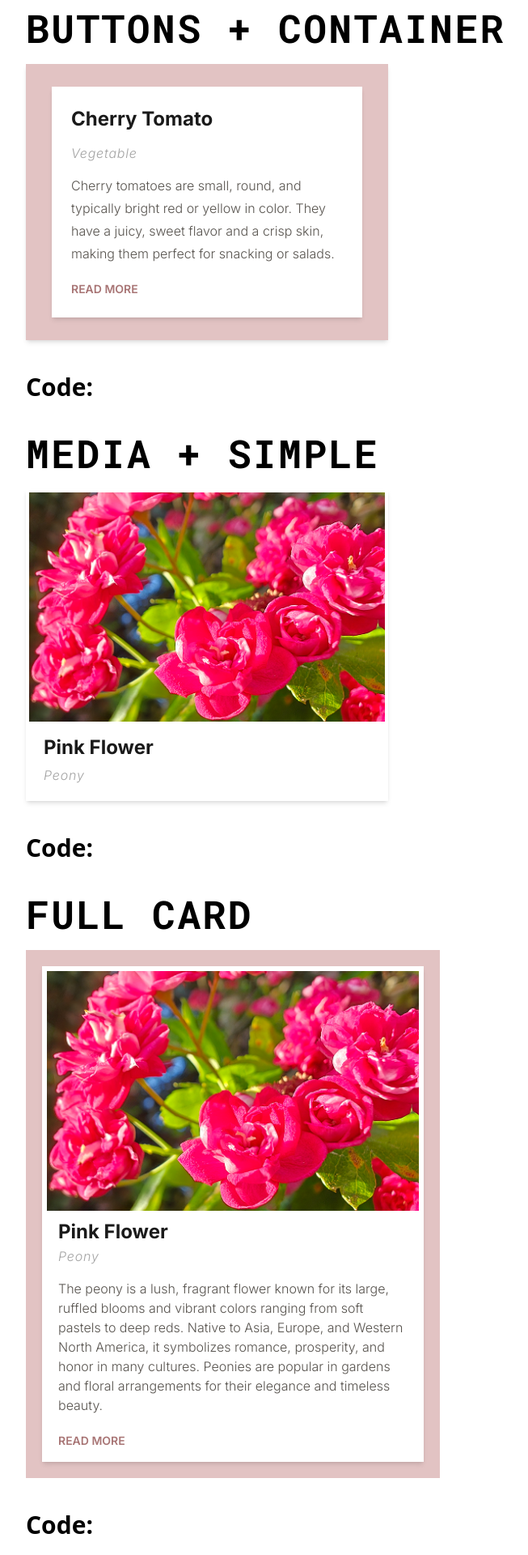
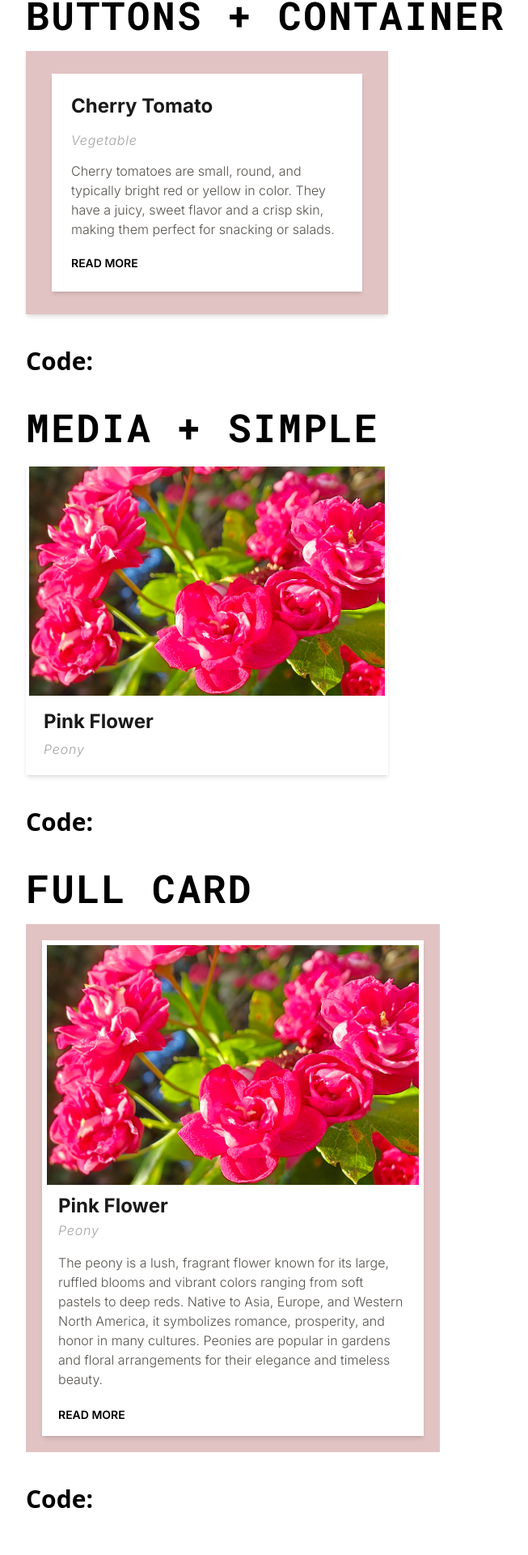
Before and after one commit to nataliakuntic/pastel-ui, a React (Vite) app: page /card in a window 1280 px wide. Shown: the part 1512-3432 px from the top of the page at 81% size, without its empty margins (312-965 px from the left). Built offline with nearby package versions, Linux system fonts and the light colour scheme.

Commit message:
Added Type ThemeName
ThemeName contains all the color scheme names used in the components:
dustyrose, pistachio, honey, aquafrost, lilac.
Changes were made also in ColorSchemePicker for consistency.
Card components have been edited for consistency.

```diff
--- a/src/pastel-ui-library/components/Card/LargeCard.tsx
+++ b/src/pastel-ui-library/components/Card/LargeCard.tsx
@@ -1,8 +1,9 @@
 import { useState } from "react";
-import cardThemes from "./cardThemes";
+import { ThemeName } from "../../types";
+import { getCardThemeStyle } from "./cardThemes";
 
 export interface LargeCardProps {
-  colorScheme: "dustyrose" | "pistachio" | "honey" | "aquafrost" | "lilac";
+  colorScheme: ThemeName;
   title: string | number | React.ReactNode;
   subtitle: string | number | React.ReactNode;
   description: string | number | React.ReactNode;
@@ -24,7 +25,7 @@
   hasContainer,
   expandedDetails,
 }) => {
-  const theme = cardThemes[colorScheme].variants.large;
+  const theme = getCardThemeStyle(colorScheme).variants.large;
 
   const [isExpanded, setIsExpanded] = useState<boolean>(false);
 
@@ -36,14 +37,18 @@
     <>
       <div className="bg-white shadow-md p-1.5 text-left">
         <img src={img} alt={alt} className="w-full h-auto" />
-        <div className={`${cardThemes[colorScheme].title} pt-2.5 pl-3.5`}>
+        <div
+          className={`${getCardThemeStyle(colorScheme).title} pt-2.5 pl-3.5`}
+        >
           {title}
         </div>
-        <div className={`${cardThemes[colorScheme].subtitle} pl-3.5`}>
+        <div className={`${getCardThemeStyle(colorScheme).subtitle} pl-3.5`}>
           {subtitle}
         </div>
         <div
-          className={`${cardThemes[colorScheme].variants.large.description} p-3.5`}
+          className={`${
+            getCardThemeStyle(colorScheme).variants.large.description
+          } p-3.5`}
         >
           {description}
         </div>
--- a/src/pastel-ui-library/components/Card/MediumCard.tsx
+++ b/src/pastel-ui-library/components/Card/MediumCard.tsx
@@ -1,8 +1,9 @@
 import { useState } from "react";
-import cardThemes from "./cardThemes";
+import { ThemeName } from "../../types";
+import { getCardThemeStyle } from "./cardThemes";
 
 interface MediumCardProps {
-  colorScheme: "dustyrose" | "pistachio" | "honey" | "aquafrost" | "lilac";
+  colorScheme: ThemeName;
   title: string | number | React.ReactNode;
   subtitle: string | number | React.ReactNode;
   description: string | number | React.ReactNode;
@@ -20,7 +21,7 @@
   hasContainer,
   expandedDetails,
 }) => {
-  const theme = cardThemes[colorScheme].variants.medium;
+  const theme = getCardThemeStyle(colorScheme).variants.medium;
 
   const [isExpanded, setIsExpanded] = useState<boolean>(false);
 
@@ -31,10 +32,14 @@
   const content = (
     <>
       <div className="bg-white shadow-md p-6 text-left space-y-3">
-        <div className={`${cardThemes[colorScheme].title}`}>{title}</div>
-        <div className={`${cardThemes[colorScheme].subtitle}`}>{subtitle}</div>
+        <div className={`${getCardThemeStyle(colorScheme).title}`}>{title}</div>
+        <div className={`${getCardThemeStyle(colorScheme).subtitle}`}>
+          {subtitle}
+        </div>
         <div
-          className={`${cardThemes[colorScheme].variants.medium.description}`}
+          className={`${
+            getCardThemeStyle(colorScheme).variants.large.description
+          }`}
         >
           {description}
         </div>
--- a/src/pastel-ui-library/components/Card/cardThemes.ts
+++ b/src/pastel-ui-library/components/Card/cardThemes.ts
@@ -39,7 +39,7 @@
   };
 }
 
-const getCardThemeStyle = (themeName?: ThemeName) => {
+export const getCardThemeStyle = (themeName?: ThemeName): CardTheme => {
   return {
     title: `font-inter text-2xl font-bold text-title`,
     subtitle: `text-subtitle tracking-wider italic font-light font-inter leading-7`,
@@ -70,173 +70,3 @@
     },
   };
 };
-
-const cardThemes: Record<string, CardTheme> = {
-  dustyrose: {
-    title: "font-inter text-2xl font-bold text-title",
-    subtitle:
-      "text-subtitle tracking-wider italic font-light font-inter leading-7",
-    variants: {
-      small: {
-        description: "text-description font-light font-inter leading-7",
-      },
-      medium: {
-        description: "text-description font-light font-inter leading-7",
-        expandedDetails: "text-description font-light font-inter leading-7",
-        containerClasses: "bg-dustyrose px-8 py-7 shadow-md",
-        inlineButton: {
-          text: "text-sm uppercase font-semibold text-inline-button-dustyrose",
-          hoverBg: "hover:bg-inline-button-dustyrose",
-          hoverText:
-            "text-sm font-inter uppercase font-semibold hover:text-inline-button-hover-text",
-        },
-      },
-      large: {
-        description: "text-description font-light font-inter leading-6",
-        expandedDetails:
-          "text-description font-light font-inter leading-6 pt-1 pb-3.5 px-3.5",
-        containerClasses: "bg-dustyrose p-5",
-        inlineButton: {
-          text: "text-sm font-inter uppercase font-semibold text-inline-button-dustyrose",
-          hoverBg: "hover:bg-inline-button-dustyrose",
-          hoverText:
-            "text-sm font-inter uppercase font-semibold hover:text-inline-button-hover-text",
-        },
-      },
-    },
-  },
-  pistachio: {
-    title: "font-inter text-2xl font-bold text-title",
-    subtitle:
-      "text-subtitle tracking-wider italic font-light font-inter leading-7",
-    variants: {
-      small: {
-        description: "text-description font-light font-inter leading-7",
-      },
-      medium: {
-        description: "text-description font-light font-inter leading-7",
-        expandedDetails: "text-description font-light font-inter leading-7",
-        containerClasses: "bg-pistachio px-8 py-7 shadow-md",
-        inlineButton: {
-          text: "text-sm font-inter uppercase font-semibold text-inline-button-pistachio",
-          hoverBg: "hover:bg-inline-button-pistachio",
-          hoverText:
-            "text-sm font-inter uppercase font-semibold hover:text-inline-button-hover-text",
-        },
-      },
-      large: {
-        description: "text-description font-light font-inter leading-6",
-        expandedDetails:
-          "text-description font-light font-inter leading-6 pt-1 pb-3.5 px-3.5",
-        containerClasses: "bg-pistachio p-5",
-        inlineButton: {
-          text: "text-sm font-inter uppercase font-semibold text-inline-button-pistachio",
-          hoverBg: "hover:bg-inline-button-pistachio",
-          hoverText:
-            "text-sm font-inter uppercase font-semibold hover:text-inline-button-hover-text",
-        },
-      },
-    },
-  },
-  honey: {
-    title: "font-inter text-2xl font-bold text-title",
-    subtitle:
-      "text-subtitle tracking-wider italic font-light font-inter leading-7",
-    variants: {
-      small: {
-        description: "text-description font-light font-inter leading-7",
-      },
-      medium: {
-        description: "text-description font-light font-inter leading-7",
-        expandedDetails: "text-description font-light font-inter leading-7",
-        containerClasses: "bg-honey px-8 py-7 shadow-md",
-        inlineButton: {
-          text: "text-sm font-inter uppercase font-semibold text-inline-button-honey",
-          hoverBg: "hover:bg-inline-button-honey",
-          hoverText:
-            "text-sm font-inter uppercase font-semibold hover:text-inline-button-hover-text",
-        },
-      },
-      large: {
-        description: "text-description font-light font-inter leading-6",
-        expandedDetails:
-          "text-description font-light font-inter leading-6 pt-1 pb-3.5 px-3.5",
-        containerClasses: "bg-honey p-5 shadow-md",
-        inlineButton: {
-          text: "text-sm font-inter uppercase font-semibold text-inline-button-honey",
-          hoverBg: "hover:bg-inline-button-honey",
-          hoverText:
-            "text-sm font-inter uppercase font-semibold hover:text-inline-button-hover-text",
-        },
-      },
-    },
-  },
-  aquafrost: {
-    title: "font-inter text-2xl font-bold text-title",
-    subtitle:
-      "text-subtitle tracking-wider italic font-light font-inter leading-7",
-    variants: {
-      small: {
-        description: "text-description font-light font-inter leading-7",
-      },
-      medium: {
-        description: "text-description font-light font-inter leading-7",
-        expandedDetails: "text-description font-light font-inter leading-7",
-        containerClasses: "bg-aquafrost px-8 py-7 shadow-md",
-        inlineButton: {
-          text: "text-sm font-inter uppercase font-semibold text-inline-button-aquafrost",
-          hoverBg: "hover:bg-inline-button-aquafrost",
-          hoverText:
-            "text-sm font-inter uppercase font-semibold hover:text-inline-button-hover-text",
-        },
-      },
-      large: {
-        description: "text-description font-light font-inter leading-6",
-        expandedDetails:
-          "text-description font-light font-inter leading-6 pt-1 pb-3.5 px-3.5",
-        containerClasses: "bg-aquafrost p-5 shadow-md",
-        inlineButton: {
-          text: "text-sm font-inter uppercase font-semibold text-inline-button-aquafrost",
-          hoverBg: "hover:bg-inline-button-aquafrost",
-          hoverText:
-            "text-sm font-inter uppercase font-semibold hover:text-inline-button-hover-text",
-        },
-      },
-    },
-  },
-  lilac: {
-    title: "font-inter text-2xl font-bold text-title",
-    subtitle:
-      "text-subtitle tracking-wider italic font-light font-inter leading-7",
-    variants: {
-      small: {
-        description: "text-description",
-      },
-      medium: {
-        description: "text-description font-light font-inter leading-7",
-        expandedDetails: "text-description font-light font-inter leading-7",
-        containerClasses: "bg-lilac px-8 py-7 shadow-md",
-        inlineButton: {
-          text: "text-sm font-inter uppercase font-semibold text-inline-button-lilac",
-          hoverBg: "hover:bg-inline-button-lilac",
-          hoverText:
-            "text-sm font-inter uppercase font-semibold hover:text-inline-button-hover-text",
-        },
-      },
-      large: {
-        description: "text-description font-light font-inter leading-6",
-        expandedDetails:
-          "text-description font-light font-inter leading-6 pt-1 pb-3.5 px-3.5",
-        containerClasses: "bg-lilac p-5",
-        inlineButton: {
-          text: "text-sm font-inter uppercase font-semibold text-inline-button-lilac",
-          hoverBg: "hover:bg-inline-button-lilac",
-          hoverText:
-            "text-sm font-inter uppercase font-semibold hover:text-inline-button-hover-text",
-        },
-      },
-    },
-  },
-};
-
-export default cardThemes;
--- /dev/null
+++ b/src/pastel-ui-library/types.ts
@@ -0,0 +1,6 @@
+export type ThemeName =
+  | "dustyrose"
+  | "pistachio"
+  | "honey"
+  | "aquafrost"
+  | "lilac";
--- a/src/pastel-ui-website/pages/partials/ColorSchemePicker.tsx
+++ b/src/pastel-ui-website/pages/partials/ColorSchemePicker.tsx
@@ -1,7 +1,7 @@
+import { ThemeName } from "../../../pastel-ui-library/types";
+
 interface ColorSchemePickerProps {
-  onSelect: (
-    scheme: "dustyrose" | "pistacchio" | "honey" | "aquafrost" | "lilac"
-  ) => void;
+  onSelect: (scheme: ThemeName) => void;
 }
 
 const ColorSchemePicker: React.FC<ColorSchemePickerProps> = ({ onSelect }) => {
```
